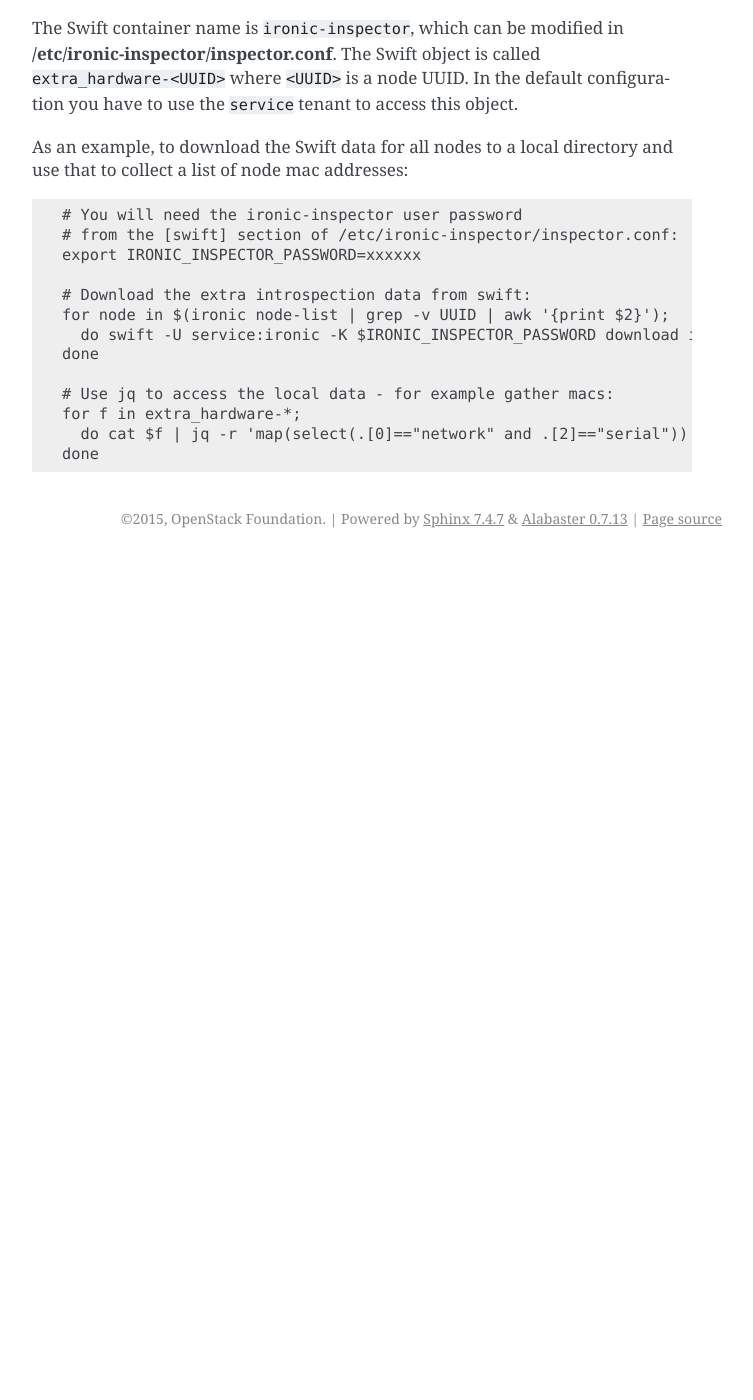
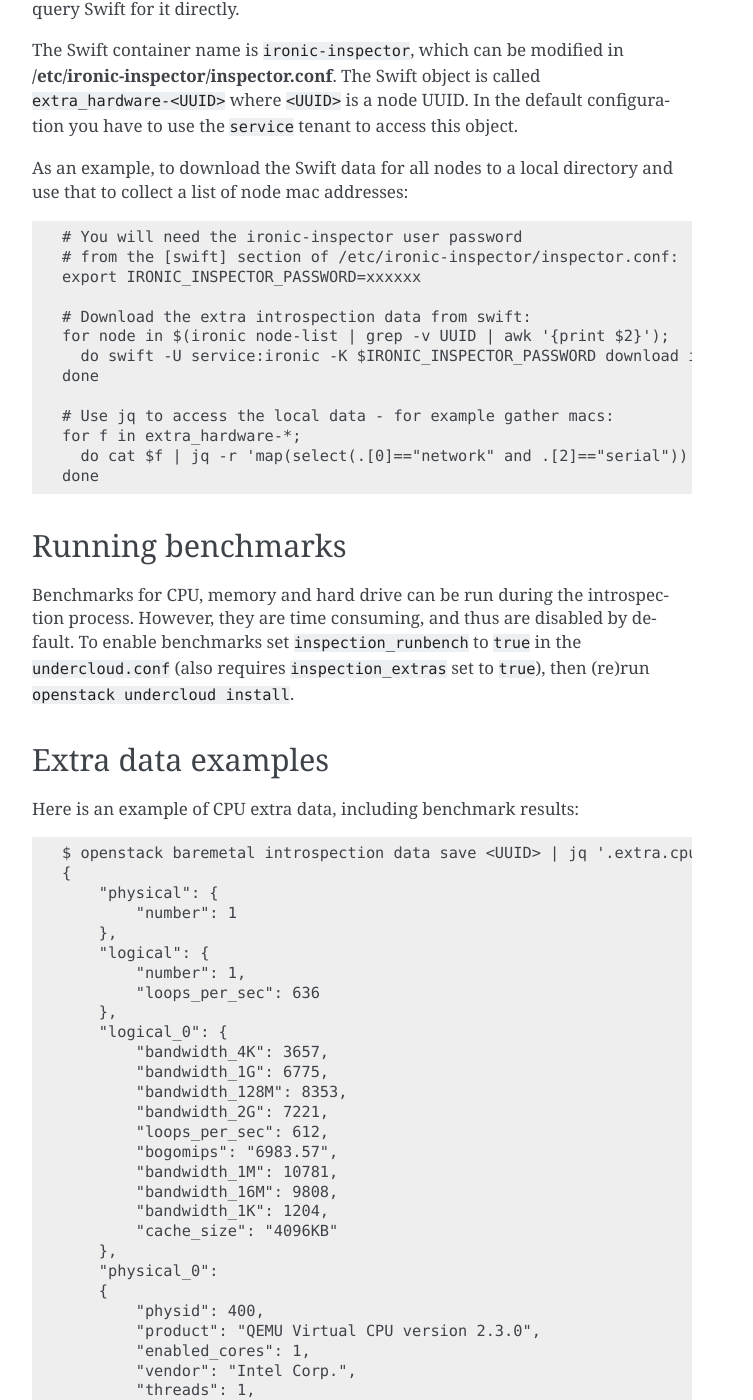
Before and after one commit to openstack-archive/tripleo-docs, a Sphinx documentation site: the page built from doc/source/advanced_deployment/introspection_data.rst, in a window 1280 px wide and 1400 px high, scrolled down 758 px. Shown: the whole window, without its empty margins (388-1141 px from the left). Built offline with Sphinx 7.4.7, drawn with Linux system fonts in a browser that asks for light colours; before the commit the page ends 1316 px from its top, so only the background shows below that; some of the changed text lies outside the part shown.

Commit message:
Document benchmarks and add extra data examples
Change-Id: I4c929b1d6f30754fbde5ae88898d7f8c4e2cbacc

```diff
--- a/doc/source/advanced_deployment/introspection_data.rst
+++ b/doc/source/advanced_deployment/introspection_data.rst
@@ -25,7 +25,8 @@ Accessing raw additional data
 
 Extra hardware data can be collected using the python-hardware_ library. If
 you have enabled this, by setting ``inspection_extras`` to ``True`` in your
-``undercloud.conf``, then even more data is available.
+``undercloud.conf`` (enabled by default starting with the Mitaka release),
+then even more data is available.
 
 The command above will display it in a structured format under the ``extra``
 key in the resulting JSON object. This format is suitable for using in
@@ -56,5 +57,116 @@ and use that to collect a list of node mac addresses::
       do cat $f | jq -r 'map(select(.[0]=="network" and .[2]=="serial"))';
     done
 
+Running benchmarks
+~~~~~~~~~~~~~~~~~~
+
+Benchmarks for CPU, memory and hard drive can be run during the introspection
+process. However, they are time consuming, and thus are disabled by default.
+To enable benchmarks set ``inspection_runbench`` to ``true`` in the
+``undercloud.conf`` (also requires ``inspection_extras`` set to ``true``),
+then (re)run ``openstack undercloud install``.
+
+Extra data examples
+~~~~~~~~~~~~~~~~~~~
+
+Here is an example of CPU extra data, including benchmark results::
+
+    $ openstack baremetal introspection data save <UUID> | jq '.extra.cpu'
+    {
+        "physical": {
+            "number": 1
+        },
+        "logical": {
+            "number": 1,
+            "loops_per_sec": 636
+        },
+        "logical_0": {
+            "bandwidth_4K": 3657,
+            "bandwidth_1G": 6775,
+            "bandwidth_128M": 8353,
+            "bandwidth_2G": 7221,
+            "loops_per_sec": 612,
+            "bogomips": "6983.57",
+            "bandwidth_1M": 10781,
+            "bandwidth_16M": 9808,
+            "bandwidth_1K": 1204,
+            "cache_size": "4096KB"
+        },
+        "physical_0":
+        {
+            "physid": 400,
+            "product": "QEMU Virtual CPU version 2.3.0",
+            "enabled_cores": 1,
+            "vendor": "Intel Corp.",
+            "threads": 1,
+            "flags": "fpu fpu_exception wp de pse tsc msr pae mce cx8 apic sep mtrr pge mca cmov pse36 clflush mmx fxsr sse sse2 syscall nx x86-64 rep_good nopl pni cx16 x2apic hypervisor lahf_lm abm",
+            "version": "RHEL 7.2.0 PC (i440FX + PIIX, 1996)",
+            "frequency": 2e+09,
+            "cores": 1
+        }
+    }
+
+Here is an example of disk extra data, including benchmark results::
+
+    $ openstack baremetal introspection data save <UUID> | jq '.extra.disk'
+    {
+        "logical": {
+            "count": 1
+        },
+        "sda": {
+            "SMART/Raw_Read_Error_Rate(1)/value": 100,
+            "SMART/Spin_Up_Time(3)/thresh": 0,
+            "model": "QEMU HARDDISK",
+            "SMART/Power_Cycle_Count(12)/when_failed": "NEVER",
+            "SMART/Reallocated_Sector_Ct(5)/worst": 100,
+            "SMART/Power_Cycle_Count(12)/raw": 0,
+            "standalone_read_1M_KBps": 1222758,
+            "SMART/Power_On_Hours(9)/worst": 100,
+            "Read Cache Disable": 0,
+            "SMART/Power_On_Hours(9)/raw": 1,
+            "rotational": 1,
+            "SMART/Start_Stop_Count(4)/thresh": 20,
+            "SMART/Start_Stop_Count(4)/raw": 100,
+            "SMART/Power_Cycle_Count(12)/thresh": 0,
+            "standalone_randread_4k_KBps": 52491,
+            "physical_block_size": 512,
+            "SMART/Reallocated_Sector_Ct(5)/value": 100,
+            "SMART/Reallocated_Sector_Ct(5)/when_failed": "NEVER",
+            "SMART/Power_Cycle_Count(12)/value": 100,
+            "SMART/Spin_Up_Time(3)/when_failed": "NEVER",
+            "size": 44,
+            "SMART/Power_On_Hours(9)/thresh": 0,
+            "id": "ata-QEMU_HARDDISK_QM00005",
+            "SMART/Reallocated_Sector_Ct(5)/raw": 0,
+            "SMART/Raw_Read_Error_Rate(1)/when_failed": "NEVER",
+            "SMART/Airflow_Temperature_Cel(190)/worst": 69,
+            "SMART/Airflow_Temperature_Cel(190)/when_failed": "NEVER",
+            "SMART/Spin_Up_Time(3)/value": 100,
+            "standalone_read_1M_IOps": 1191,
+            "SMART/Airflow_Temperature_Cel(190)/thresh": 50,
+            "SMART/Power_On_Hours(9)/when_failed": "NEVER",
+            "SMART/firmware_version": "2.3.0",
+            "optimal_io_size": 0,
+            "SMART/Raw_Read_Error_Rate(1)/thresh": 6,
+            "SMART/Raw_Read_Error_Rate(1)/raw": 0,
+            "SMART/Raw_Read_Error_Rate(1)/worst": 100,
+            "SMART/Power_Cycle_Count(12)/worst": 100,
+            "standalone_randread_4k_IOps": 13119,
+            "rev": 0,
+            "SMART/Start_Stop_Count(4)/worst": 100,
+            "SMART/Start_Stop_Count(4)/when_failed": "NEVER",
+            "SMART/Spin_Up_Time(3)/worst": 100,
+            "SMART/Reallocated_Sector_Ct(5)/thresh": 36,
+            "SMART/device_model": "QEMU HARDDISK",
+            "SMART/Airflow_Temperature_Cel(190)/raw": " 31 (Min/Max 31/31)",
+            "SMART/Start_Stop_Count(4)/value": 100,
+            "SMART/Spin_Up_Time(3)/raw": 16,
+            "Write Cache Enable": 1,
+            "vendor": "ATA",
+            "SMART/serial_number": "QM00005",
+            "SMART/Power_On_Hours(9)/value": 100,
+            "SMART/Airflow_Temperature_Cel(190)/value": 69
+        }
+    }
 
 .. _python-hardware: https://github.com/redhat-cip/hardware
```
